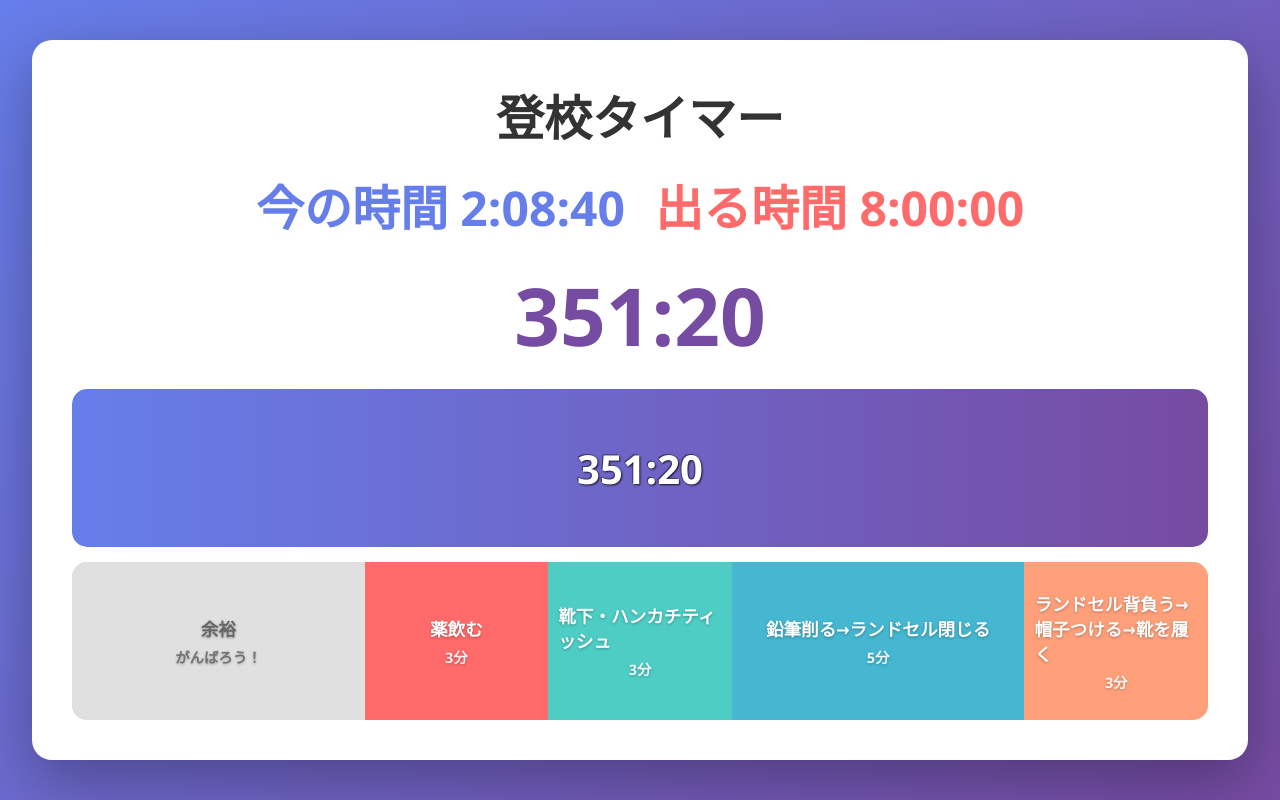
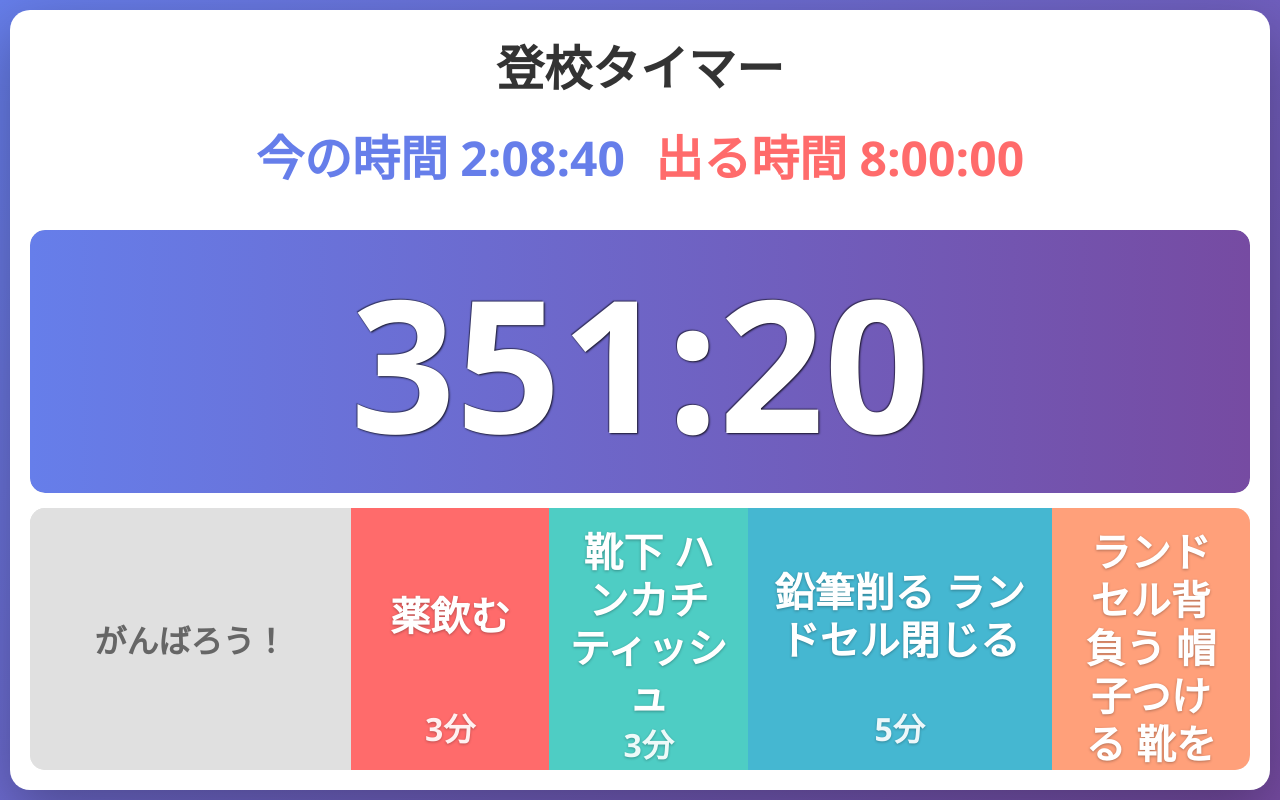
Before and after one commit to yasuraok/timer, a plain HTML site: page index.html in a window 1280 px wide. Drawn offline with Linux system fonts and the light colour scheme.

Commit message:
見た目整形

```diff
--- a/app.js
+++ b/app.js
@@ -79,21 +79,8 @@ function renderTasks() {
     if (!tasksBar) return;
     tasksBar.innerHTML = '';
 
-    // バッファー時間セグメントを最初に追加
-    if (config && config.bufferMinutes > 0) {
-        const bufferSegment = document.createElement('div');
-        bufferSegment.className = 'task-segment buffer-segment';
-        bufferSegment.id = 'bufferSegment';
-        bufferSegment.style.backgroundColor = '#e0e0e0';
-        bufferSegment.style.flex = `${config.bufferMinutes} 1 0`;
-
-        bufferSegment.innerHTML = `
-            <div class="task-name-label">余裕</div>
-            <div class="task-duration-label" id="bufferMessage">がんばろう！</div>
-        `;
-
-        tasksBar.appendChild(bufferSegment);
-    }
+    // バッファーセグメントの幅を設定
+    updateBufferSegmentWidth();
 
     // タスクをソート: 1. 完了済みが左、未完了が右 2. 元の定義順
     const sortedTaskIndices = tasks
@@ -115,15 +102,36 @@ function renderTasks() {
         segment.style.backgroundColor = task.color;
         segment.style.flex = `${task.duration} 1 0`;
 
+        // 改行を<br>に変換
+        const taskNameWithBreaks = task.name.replace(/\n/g, '<br>');
+
         segment.innerHTML = `
-            <div class="task-name-label">${task.name}</div>
-            <div class="task-duration-label">${task.duration}分</div>
+            <div class="task-name-label">${taskNameWithBreaks}</div>
+            <div class="task-duration-label task-time">${task.duration}分</div>
         `;
 
         segment.onclick = () => toggleTask(index);
 
         tasksBar.appendChild(segment);
     });
+}
+
+/**
+ * バッファーセグメントの幅を設定
+ */
+function updateBufferSegmentWidth() {
+    const bufferContainer = document.getElementById('bufferSegmentContainer');
+    if (!bufferContainer || !config) return;
+
+    const totalMinutes = getTotalTaskTime() / 60 + (config.bufferMinutes || 0);
+    if (totalMinutes === 0) {
+        bufferContainer.style.display = 'none';
+        return;
+    }
+
+    const widthPercent = ((config.bufferMinutes || 0) / totalMinutes) * 100;
+    bufferContainer.style.flex = `0 0 ${widthPercent}%`;
+    bufferContainer.style.display = widthPercent > 0 ? 'flex' : 'none';
 }
 
 /**
@@ -195,10 +203,12 @@ function updateBufferMessage() {
     const completedCount = completedTasks.size;
     const totalCount = tasks.length;
 
-    // 時間不足の警告を優先表示
-    const message = remainingTaskSeconds > remainingSeconds && remainingSeconds > 0
-        ? `⚠️ ${formatDuration(remainingTaskSeconds - remainingSeconds)} 足りない！`
-        : completedCount === 0
+    // 時間不足の場合は文字色を赤に変更
+    const isTimeLacking = remainingTaskSeconds > remainingSeconds && remainingSeconds > 0;
+    bufferMessage.style.color = isTimeLacking ? '#ff0000' : '#666';
+
+    // メッセージを設定
+    const message = completedCount === 0
         ? 'がんばろう！'
         : completedCount === totalCount
         ? 'よくできました！'
@@ -268,6 +278,23 @@ function updateProgress() {
 }
 
 /**
+ * 残り時間バーのテキストサイズをバーの高さに基づいて設定
+ */
+function updateRemainingTimeTextSize() {
+    const container = document.getElementById('remainingTimeBar');
+    const textElement = document.getElementById('remainingTime');
+    if (!container || !textElement) return;
+
+    // バーコンテナの高さを取得
+    const containerHeight = container.parentElement?.offsetHeight || 0;
+    if (containerHeight === 0) return;
+
+    // バーの高さの70%をフォントサイズに設定（余白を考慮）
+    const fontSize = containerHeight * 0.7;
+    textElement.style.fontSize = `${fontSize}px`;
+}
+
+/**
  * タイマーを更新
  */
 function updateTimer() {
@@ -278,8 +305,10 @@ function updateTimer() {
     // 時刻表示を更新
     setText('currentTime', formatTime(now));
     setText('targetTime', formatTimeShort(target));
-    setText('countdown', formatDuration(remainingSeconds));
     setText('remainingTime', formatDuration(remainingSeconds));
+
+    // 残り時間テキストのサイズを更新
+    updateRemainingTimeTextSize();
 
     // バッファーメッセージとプログレスバーを更新
     updateBufferMessage();
@@ -305,10 +334,9 @@ function playAlarm() {
     });
 
     // 視覚的なアラート
-    const countdownEl = document.getElementById('countdown');
-    if (countdownEl) {
-        countdownEl.style.color = '#ff0000';
-        countdownEl.textContent = '時間です！';
+    const remainingTimeEl = document.getElementById('remainingTime');
+    if (remainingTimeEl) {
+        remainingTimeEl.style.color = '#ff0000';
     }
 }
 
--- a/config.json
+++ b/config.json
@@ -8,17 +8,17 @@
       "color": "#FF6B6B"
     },
     {
-      "name": "靴下・ハンカチティッシュ",
+      "name": "靴下 ハンカチティッシュ",
       "duration": 3,
       "color": "#4ECDC4"
     },
     {
-      "name": "鉛筆削る→ランドセル閉じる",
+      "name": "鉛筆削る ランドセル閉じる",
       "duration": 5,
       "color": "#45B7D1"
     },
     {
-      "name": "ランドセル背負う→帽子つける→靴を履く",
+      "name": "ランドセル背負う 帽子つける 靴を履く",
       "duration": 3,
       "color": "#FFA07A"
     }
--- a/index.html
+++ b/index.html
@@ -7,15 +7,11 @@
     <link rel="stylesheet" href="style.css">
 </head>
 <body>
-    <div class="container">
     <div class="timer-section">
         <h1>登校タイマー</h1>
         <div class="time-display">
             <span class="current-time">今の時間 <span id="currentTime">--:--:--</span></span>
             <span class="target-time">出る時間 <span id="targetTime">--:--:--</span></span>
-            </div>
-            <div class="countdown-display">
-                <div class="countdown-text" id="countdown">--:--</div>
         </div>
     </div>
 
@@ -28,10 +24,13 @@
 
         <!-- タスクバー -->
         <div class="tasks-bar-container">
+            <!-- バッファーセグメント -->
+            <div class="buffer-segment-container" id="bufferSegmentContainer">
+                <div class="buffer-message" id="bufferMessage">がんばろう！</div>
+            </div>
+            <!-- タスクセグメント -->
             <div class="tasks-bar" id="tasksBar"></div>
         </div>
-        </div>
-
     </div>
 
     <audio id="alarmAudio" preload="auto">
--- a/style.css
+++ b/style.css
@@ -6,24 +6,21 @@
 
 body {
     font-family: 'Segoe UI', Tahoma, Geneva, Verdana, sans-serif;
-    background: linear-gradient(135deg, #667eea 0%, #764ba2 100%);
-    min-height: 100vh;
-    display: flex;
-    justify-content: center;
-    align-items: center;
+    background: white;
+    margin: 10px;
     padding: 20px;
-}
-
-.container {
-    background: white;
     border-radius: 20px;
-    padding: 40px;
-    max-width: 1200px;
-    width: 100%;
-    height: 90vh;
     box-shadow: 0 20px 60px rgba(0, 0, 0, 0.3);
     display: flex;
     flex-direction: column;
+    width: calc(100vw - 20px);
+    height: calc(100vh - 20px);
+    box-sizing: border-box;
+}
+
+html {
+    background: linear-gradient(135deg, #667eea 0%, #764ba2 100%);
+    min-height: 100vh;
 }
 
 .timer-section {
@@ -34,7 +31,7 @@ body {
 
 h1 {
     color: #333;
-    font-size: 2.5em;
+    font-size: 3em;
     margin-bottom: 20px;
 }
 
@@ -45,7 +42,7 @@ h1 {
     gap: 30px;
     margin-bottom: 20px;
     flex-wrap: wrap;
-    font-size: 2.5em;
+    font-size: 3em;
     font-weight: bold;
 }
 
@@ -62,7 +59,7 @@ h1 {
 }
 
 .countdown-text {
-    font-size: 4em;
+    font-size: 5em;
     font-weight: bold;
     color: #764ba2;
 }
@@ -99,7 +96,6 @@ h1 {
     top: 50%;
     left: 50%;
     transform: translate(-50%, -50%);
-    font-size: 2.5em;
     font-weight: bold;
     color: white;
     text-shadow:
@@ -117,9 +113,27 @@ h1 {
     overflow: hidden;
     position: relative;
     box-shadow: inset 0 2px 10px rgba(0, 0, 0, 0.1);
+    display: flex;
+    flex-direction: row;
+}
+
+.buffer-segment-container {
+    background-color: #e0e0e0;
+    display: flex;
+    align-items: center;
+    justify-content: center;
+    flex-shrink: 0;
+}
+
+.buffer-message {
+    font-size: 2em;
+    font-weight: bold;
+    color: #666;
+    text-align: center;
 }
 
 .tasks-bar {
+    flex: 1;
     height: 100%;
     display: flex;
     flex-wrap: nowrap;
@@ -130,11 +144,11 @@ h1 {
     display: flex;
     flex-direction: column;
     align-items: center;
-    justify-content: center;
+    justify-content: space-between;
     transition: all 0.5s ease, flex-grow 0.5s ease, order 0.5s ease;
     cursor: pointer;
     position: relative;
-    padding: 10px;
+    padding: 20px;
     font-size: 1em;
     font-weight: bold;
     color: white;
@@ -146,49 +160,25 @@ h1 {
     opacity: 0.6;
 }
 
-.task-segment.buffer-segment {
-    background-color: #e0e0e0 !important;
-    color: #666;
-    cursor: default;
-}
-
-.task-segment.buffer-segment:hover {
-    filter: none;
-}
-
-.task-segment:hover:not(.completed):not(.buffer-segment) {
+.task-segment:hover:not(.completed) {
     filter: brightness(1.1);
 }
 
 .task-name-label {
-    font-size: 1.1em;
-    margin-bottom: 5px;
+    font-size: 2.5em;
+    text-align: center;
+    flex-grow: 1;
+    display: flex;
+    align-items: center;
+    justify-content: center;
+    line-height: 1.2;
 }
 
 .task-duration-label {
-    font-size: 0.9em;
+    font-size: 2em;
     opacity: 0.9;
 }
 
-/* タブレット横置き対応 */
-@media (min-width: 768px) and (orientation: landscape) {
-    .container {
-        max-width: 95vw;
-        height: 90vh;
-        display: flex;
-        flex-direction: column;
-        justify-content: space-between;
-    }
-
-    h1 {
-        font-size: 3em;
-    }
-
-    .time-display {
-        font-size: 3em;
-    }
-
-    .countdown-text {
-        font-size: 5em;
-    }
+.task-time {
+    flex-shrink: 0;
 }
```
Lines whose indentation alone changed are shown as unchanged.
